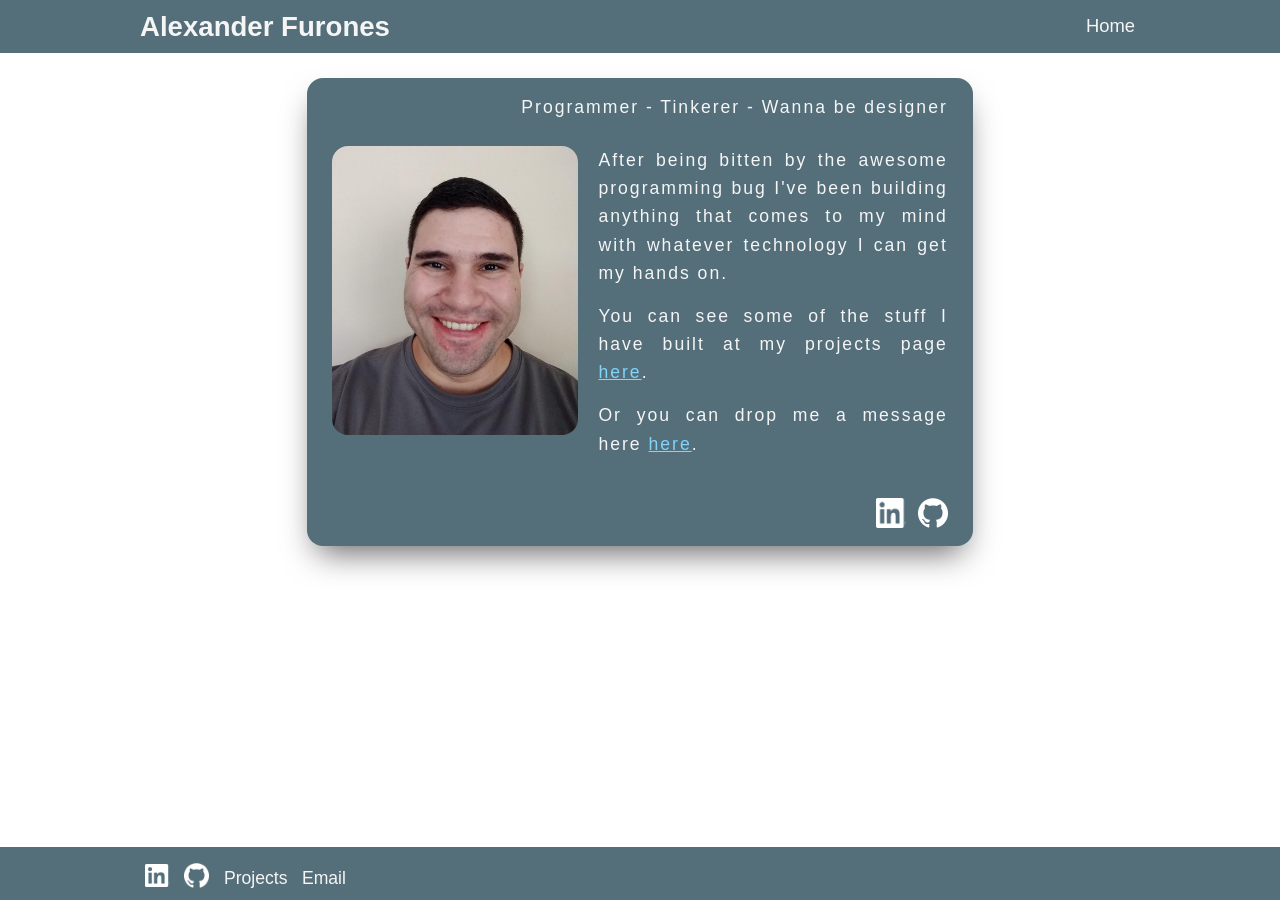
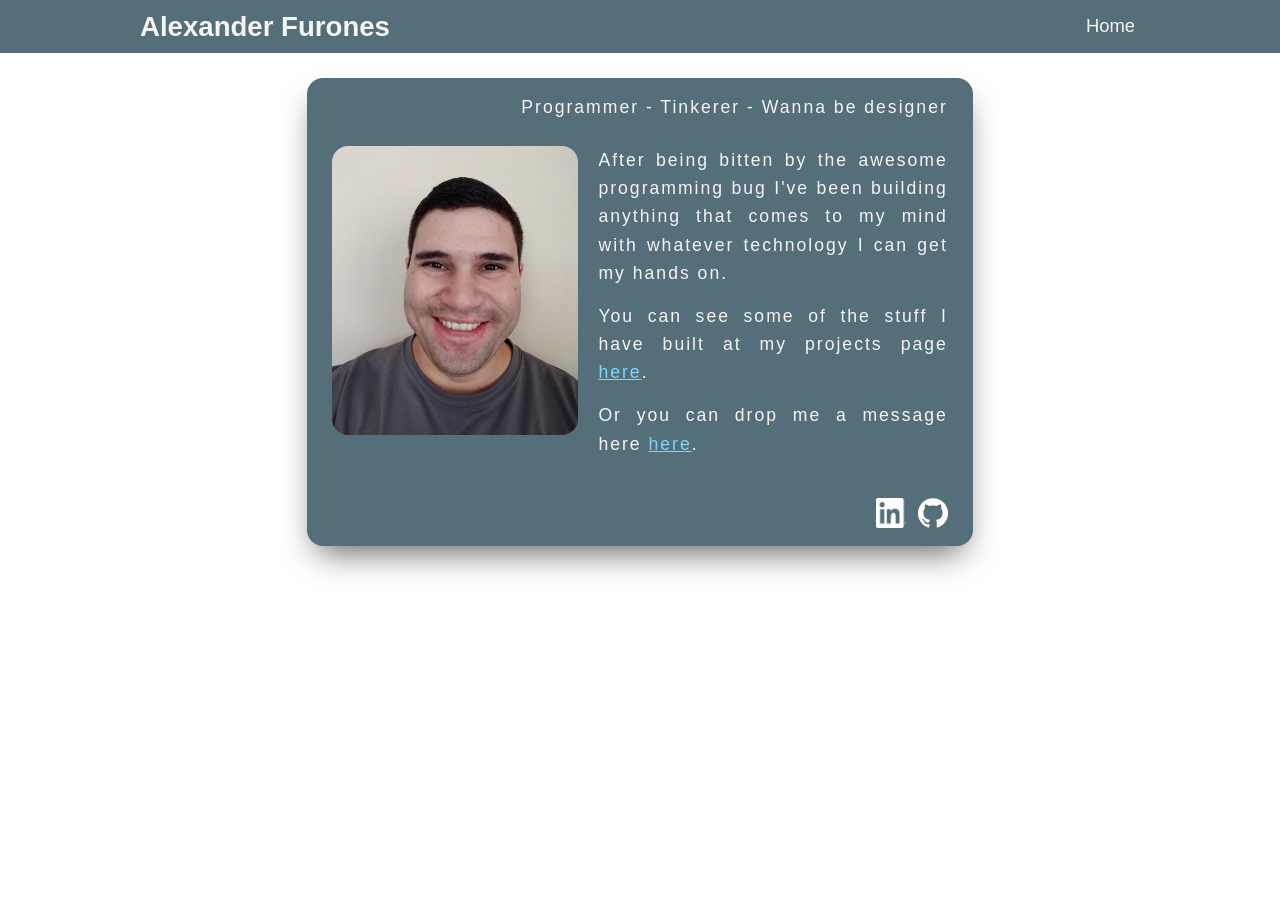
Before and after one commit to alexfuro/portfolio, a Jekyll site: the page built from index.html, in a window 1280 px wide. Built offline with Jekyll 4.4.1, drawn with Linux system fonts in a browser that asks for light colours.

Commit message:
Add new profile layout

```diff
--- /dev/null
+++ b/_layouts/profile.html
@@ -0,0 +1,16 @@
+<!DOCTYPE html>
+<html>
+  <head>
+    <title>{{ site.name }}</title>
+    <meta name="viewport" content="width=device-width, initial-scale=1.0">
+    <meta charset="utf-8">
+    <link rel="stylesheet" href="../css/main.css">
+  </head>
+  <body>
+    {% include header.html %}
+    <div class="content">
+      {{ content }}
+    </div>
+    <script src="../scripts/nav.js"></script>
+  </body>
+</html>
--- a/index.html
+++ b/index.html
@@ -1,6 +1,6 @@
 ---
 title: Home
-layout: default
+layout: profile
 ---
 
 <div class="profile-card">
```
